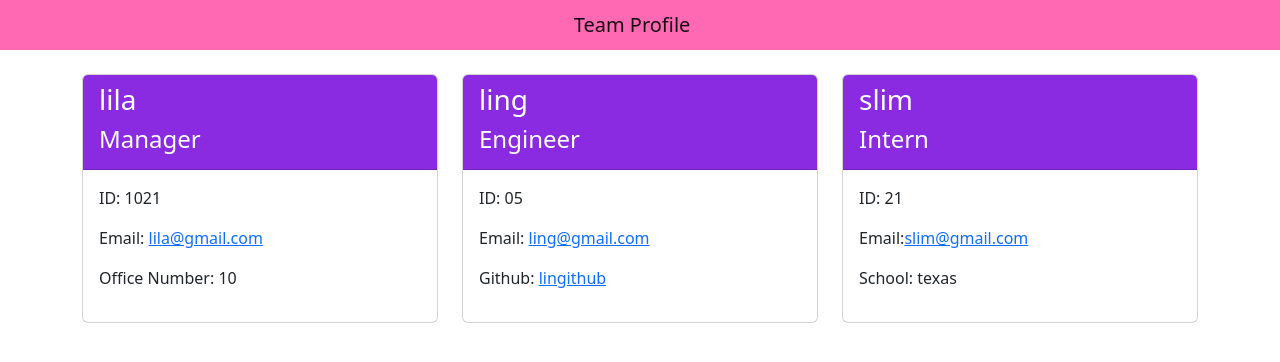
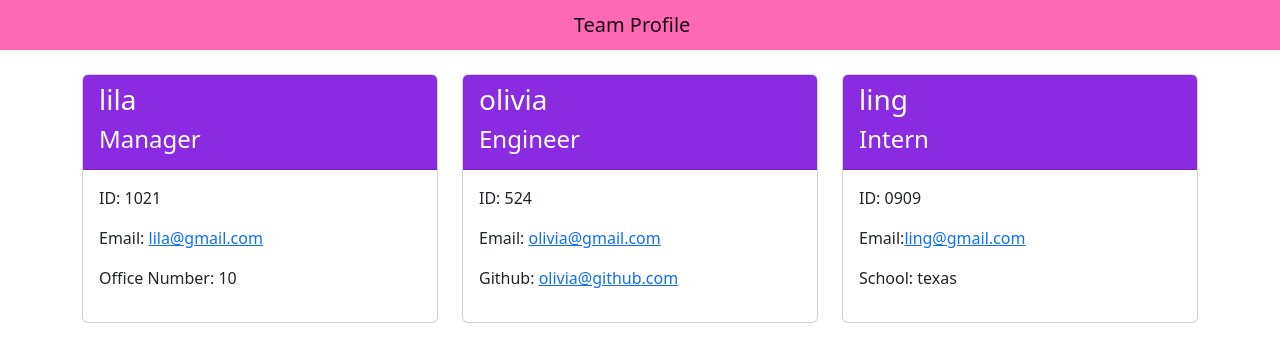
Before and after one commit to brandonslimwilliams/Team-Profile-Generator, a website: page dist/index.html in a window 1280 px wide. Drawn offline with nearby package versions, Linux system fonts and the light colour scheme.

```diff
--- a/dist/index.html
+++ b/dist/index.html
@@ -39,13 +39,13 @@
     <div class="col-4 mt-4">
         <div class="card h-100">
             <div class="card-header">
-                <h3>ling</h3>
+                <h3>olivia</h3>
                 <h4>Engineer</h4>
             </div>
             <div class="card-body">
-                <p class="id">ID: 05</p>
-                <p class="email">Email: <a href="mailto:ling@gmail.com">ling@gmail.com</a></p>
-                <p class="github">Github: <a href="https://github.com/lingithub">lingithub</a></p>
+                <p class="id">ID: 524</p>
+                <p class="email">Email: <a href="mailto:olivia@gmail.com">olivia@gmail.com</a></p>
+                <p class="github">Github: <a href="https://github.com/olivia@github.com">olivia@github.com</a></p>
             </div>
         </div>
     </div>
@@ -53,12 +53,12 @@
     <div class="col-4 mt-4">
         <div class="card h-100">
             <div class="card-header">
-                <h3>slim</h3>
+                <h3>ling</h3>
                 <h4>Intern</h4>
             </div>
             <div class="card-body">
-                <p class="id">ID: 21</p>
-                <p class="email">Email:<a href="mailto:slim@gmail.com">slim@gmail.com</a></p>
+                <p class="id">ID: 0909</p>
+                <p class="email">Email:<a href="mailto:ling@gmail.com">ling@gmail.com</a></p>
                 <p class="school">School: texas</p>
             </div>
     </div>
```
Also changed, not shown: README.md, images/2022-09-06 (4).png (added).
